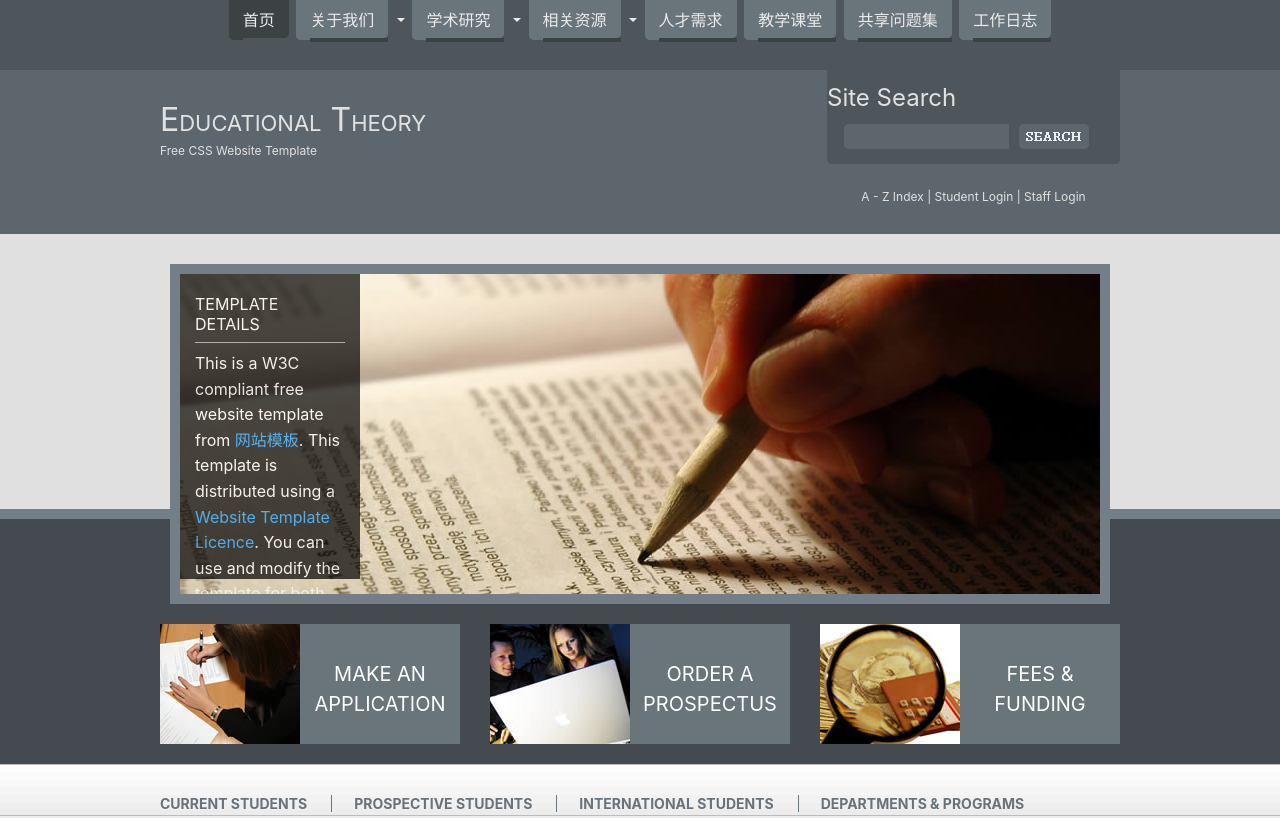
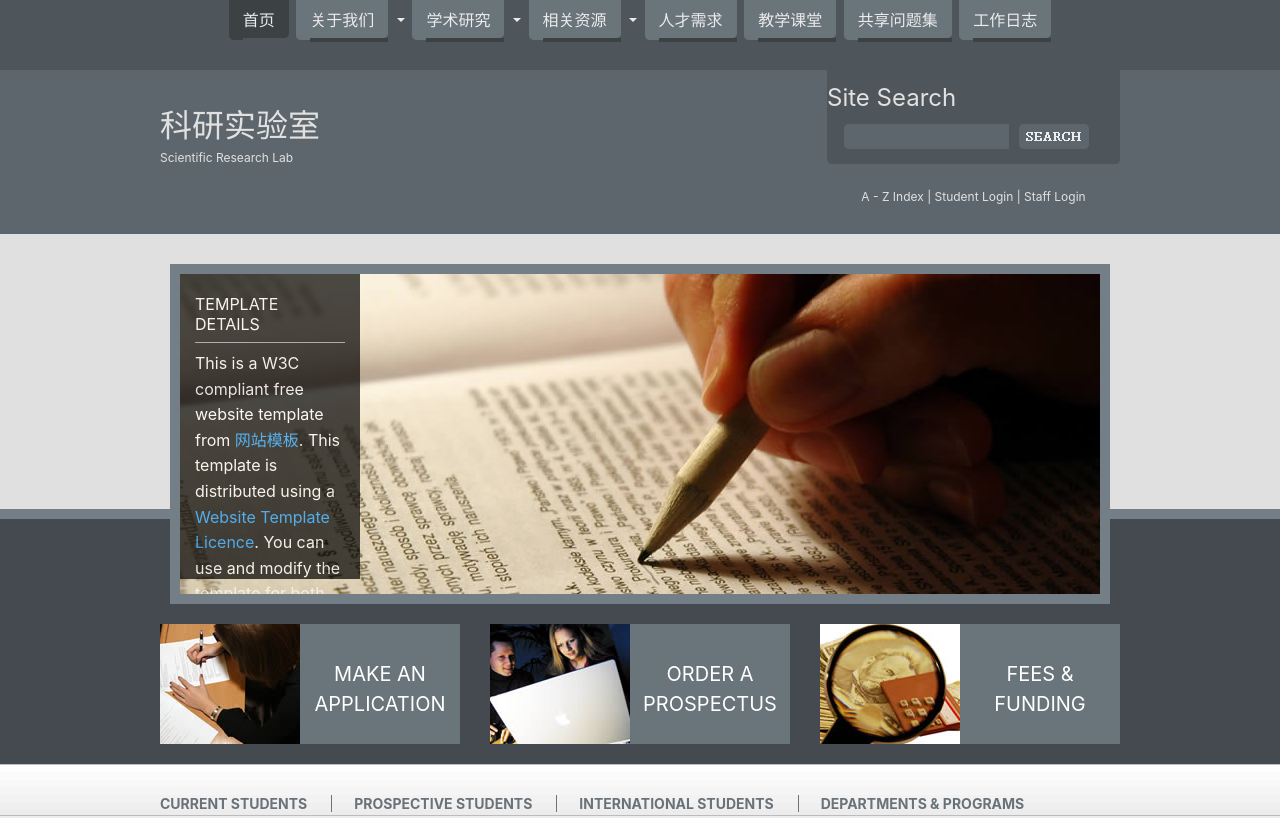
Before and after one commit to kalalxy/labui, a plain HTML site: page index.html in a window 1280 px wide. Shown: the top 818 px of the page. Drawn offline with nearby package versions, Linux system fonts and the light colour scheme.

Commit message:
对index页面进行了修改

```diff
--- a/index.html
+++ b/index.html
@@ -85,8 +85,8 @@
 <div class="wrapper row2">
   <div id="header" class="clear">
     <div class="fl_left">
-      <h1><a href="index.html">Educational Theory</a></h1>
-      <p>Free CSS Website Template</p>
+      <h1><a href="index.html">科研实验室</a></h1>
+      <p>Scientific Research Lab</p>
     </div>
     <div class="fl_right">
       <form action="#" method="post" id="sitesearch">
```
